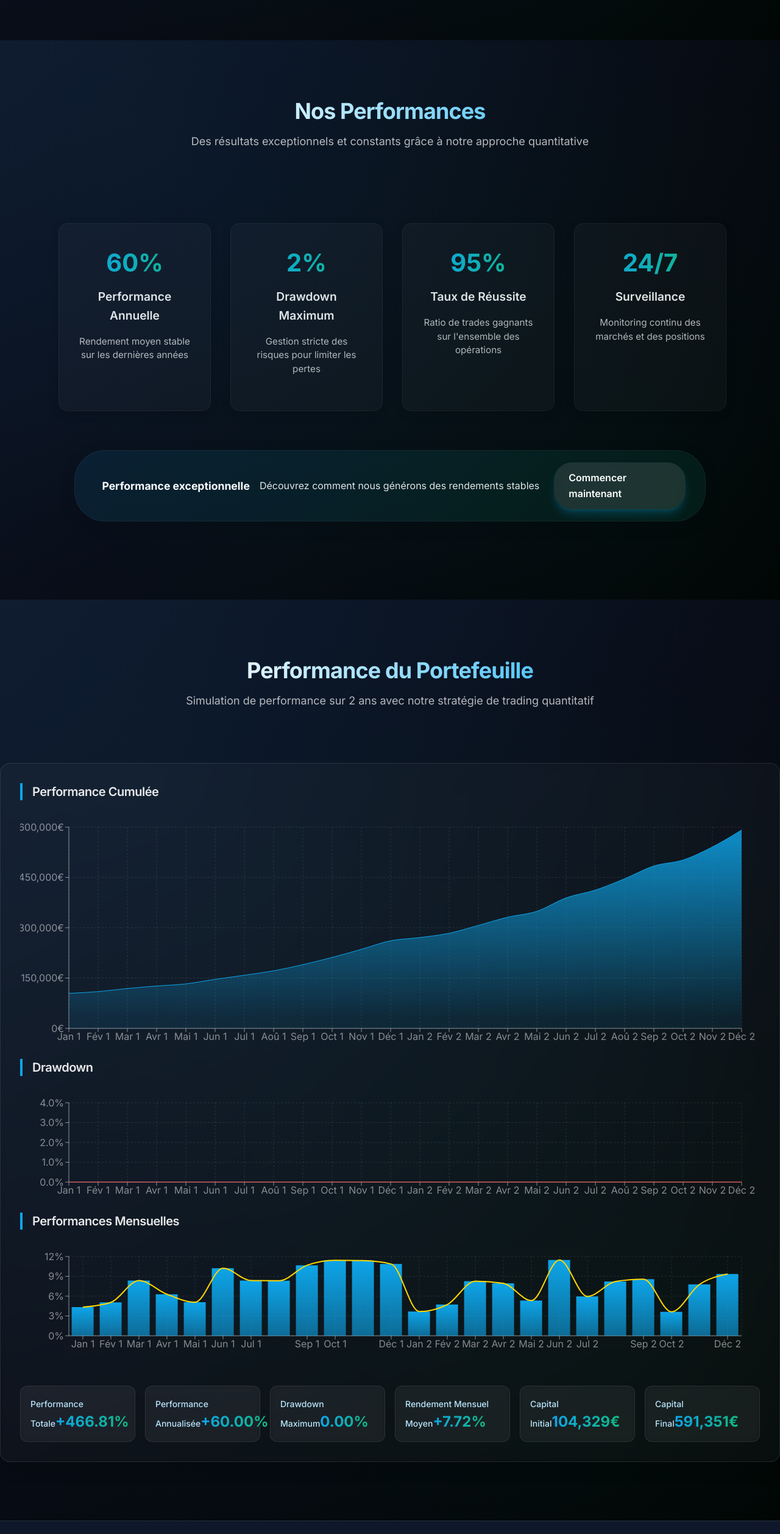
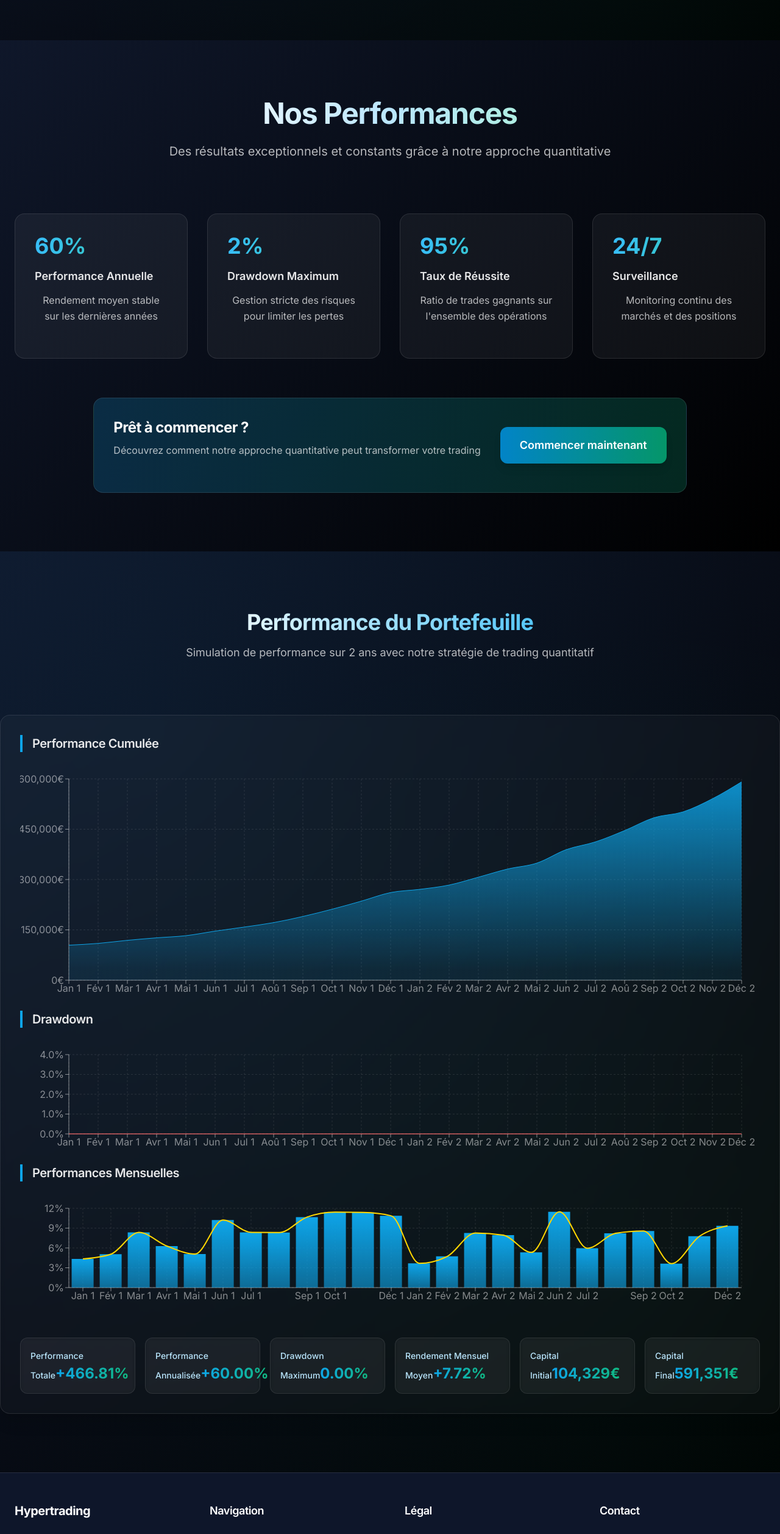
Before and after one commit to Bryan922/hypertrading-website, a Next.js app: page / in a window 1280 px wide. Shown: the part 1763-4278 px from the top of the page at 61% size. Built offline with nearby package versions, Linux system fonts and the light colour scheme.

Commit message:
refactor: amélioration des sections Stats et Footer - Design plus professionnel avec grille et dégradés - Meilleure organisation du contenu - Effets visuels subtils - Layout responsive optimisé

```diff
--- a/app/components/Footer.tsx
+++ b/app/components/Footer.tsx
@@ -5,15 +5,79 @@ import { motion } from 'framer-motion'
 
 export default function Footer() {
   return (
-    <footer className="bg-secondary-900 border-t border-white/10">
-      <div className="container mx-auto px-6 py-8">
-        <div className="flex flex-col md:flex-row justify-between items-center gap-4">
-          <Link href="/" className="text-2xl font-bold bg-gradient-to-r from-primary-400 to-accent-400 bg-clip-text text-transparent">
-            HyperTrading
-          </Link>
+    <footer className="relative bg-secondary-900/50 border-t border-white/10">
+      <div className="absolute inset-0 bg-grid-white/[0.02] bg-[size:60px_60px]" />
+      <div className="absolute inset-0 bg-gradient-radial-dark" />
 
-          <p className="text-sm text-white/50">
-            © {new Date().getFullYear()} HyperTrading. Tous droits réservés.
+      <div className="relative container mx-auto px-6 py-12">
+        <div className="grid grid-cols-1 md:grid-cols-2 lg:grid-cols-4 gap-12">
+          <div>
+            <h3 className="text-xl font-bold text-white mb-6">Hypertrading</h3>
+            <p className="text-white/70 mb-6">
+              Solutions de trading quantitatif de nouvelle génération pour des performances exceptionnelles.
+            </p>
+          </div>
+
+          <div>
+            <h4 className="text-lg font-semibold text-white mb-6">Navigation</h4>
+            <ul className="space-y-4">
+              <li>
+                <a href="#about" className="text-white/70 hover:text-white transition-colors">
+                  À propos
+                </a>
+              </li>
+              <li>
+                <a href="#stats" className="text-white/70 hover:text-white transition-colors">
+                  Performances
+                </a>
+              </li>
+              <li>
+                <a href="#contact" className="text-white/70 hover:text-white transition-colors">
+                  Contact
+                </a>
+              </li>
+            </ul>
+          </div>
+
+          <div>
+            <h4 className="text-lg font-semibold text-white mb-6">Légal</h4>
+            <ul className="space-y-4">
+              <li>
+                <a href="#" className="text-white/70 hover:text-white transition-colors">
+                  Mentions légales
+                </a>
+              </li>
+              <li>
+                <a href="#" className="text-white/70 hover:text-white transition-colors">
+                  Politique de confidentialité
+                </a>
+              </li>
+              <li>
+                <a href="#" className="text-white/70 hover:text-white transition-colors">
+                  CGU
+                </a>
+              </li>
+            </ul>
+          </div>
+
+          <div>
+            <h4 className="text-lg font-semibold text-white mb-6">Contact</h4>
+            <ul className="space-y-4">
+              <li className="text-white/70">
+                Paris, France
+              </li>
+              <li>
+                <a href="mailto:contact@hypertrading.com" className="text-white/70 hover:text-white transition-colors">
+                  contact@hypertrading.com
+                </a>
+              </li>
+            </ul>
+          </div>
+        </div>
+
+        <div className="mt-12 pt-8 border-t border-white/10">
+          <p className="text-center text-white/50">
+            © {new Date().getFullYear()} Hypertrading. Tous droits réservés.
           </p>
         </div>
       </div>
--- a/app/components/StatsSection.tsx
+++ b/app/components/StatsSection.tsx
@@ -5,15 +5,26 @@ import Link from 'next/link'
 
 export default function StatsSection() {
   return (
-    <section id="stats" className="stats-section">
-      <div className="section-title">
-        <h2>Nos Performances</h2>
-        <p>
+    <section id="stats" className="relative py-24 overflow-hidden bg-secondary-900/50">
+      <div className="absolute inset-0 bg-grid-white/[0.02] bg-[size:60px_60px]" />
+      <div className="absolute inset-0 bg-gradient-radial-dark" />
+
+      <div className="relative container mx-auto px-6">
+        <motion.div
+          className="text-center mb-16"
+          initial={{ opacity: 0, y: 20 }}
+          animate={{ opacity: 1, y: 0 }}
+          transition={{ duration: 0.8 }}
+        >
+          <h2 className="text-4xl md:text-5xl font-bold mb-6 bg-clip-text text-transparent bg-gradient-to-r from-white via-primary-200 to-accent-200">
+            Nos Performances
+          </h2>
+          <p className="text-xl text-white/70 max-w-3xl mx-auto">
             Des résultats exceptionnels et constants grâce à notre approche quantitative
           </p>
-      </div>
+        </motion.div>
 
-      <div className="stats-grid">
+        <div className="grid grid-cols-1 md:grid-cols-2 lg:grid-cols-4 gap-8 max-w-7xl mx-auto mb-16">
           {[
             {
               value: '60%',
@@ -41,23 +52,47 @@ export default function StatsSection() {
               initial={{ opacity: 0, y: 20 }}
               animate={{ opacity: 1, y: 0 }}
               transition={{ delay: 0.2 * index }}
-            className="stats-card"
+              className="group relative p-8 rounded-2xl bg-white/5 border border-white/10 hover:bg-white/10 transition-all duration-300"
             >
-            <div className="stats-value">{stat.value}</div>
-            <div className="stats-label">{stat.label}</div>
-            <p>{stat.description}</p>
+              <div className="absolute inset-x-0 top-0 h-px bg-gradient-to-r from-transparent via-primary-500 to-transparent opacity-0 group-hover:opacity-100 transition-opacity duration-500" />
+              <div className="absolute inset-x-0 bottom-0 h-px bg-gradient-to-r from-transparent via-accent-500 to-transparent opacity-0 group-hover:opacity-100 transition-opacity duration-500" />
+
+              <div className="text-4xl font-bold mb-4 bg-gradient-to-r from-primary-400 to-accent-400 bg-clip-text text-transparent">
+                {stat.value}
+              </div>
+              <div className="text-lg font-semibold mb-3 text-white/90">
+                {stat.label}
+              </div>
+              <p className="text-white/70">
+                {stat.description}
+              </p>
             </motion.div>
           ))}
         </div>
 
-      <div className="emergency-banner">
-        <div className="emergency-left">
-          <strong><i className="fas fa-chart-line"></i> Performance exceptionnelle</strong>
-          <span>Découvrez comment nous générons des rendements stables</span>
+        <motion.div
+          initial={{ opacity: 0, y: 20 }}
+          animate={{ opacity: 1, y: 0 }}
+          transition={{ delay: 0.8 }}
+          className="relative max-w-5xl mx-auto p-8 rounded-2xl bg-gradient-to-r from-primary-900/50 to-accent-900/50 border border-white/10"
+        >
+          <div className="flex flex-col md:flex-row items-center justify-between gap-8">
+            <div className="flex-1">
+              <h3 className="text-2xl font-bold text-white mb-2">
+                Prêt à commencer ?
+              </h3>
+              <p className="text-white/70">
+                Découvrez comment notre approche quantitative peut transformer votre trading
+              </p>
             </div>
-        <Link href="#contact" className="btn-primary">
+            <Link
+              href="#contact"
+              className="inline-flex items-center justify-center px-8 py-4 text-lg font-semibold text-white bg-gradient-to-r from-primary-600 to-accent-600 rounded-xl hover:from-primary-500 hover:to-accent-500 transition-all duration-300 shadow-lg hover:shadow-primary-500/25"
+            >
               Commencer maintenant
             </Link>
+          </div>
+        </motion.div>
       </div>
     </section>
   )
```
Lines whose indentation alone changed are shown as unchanged.
